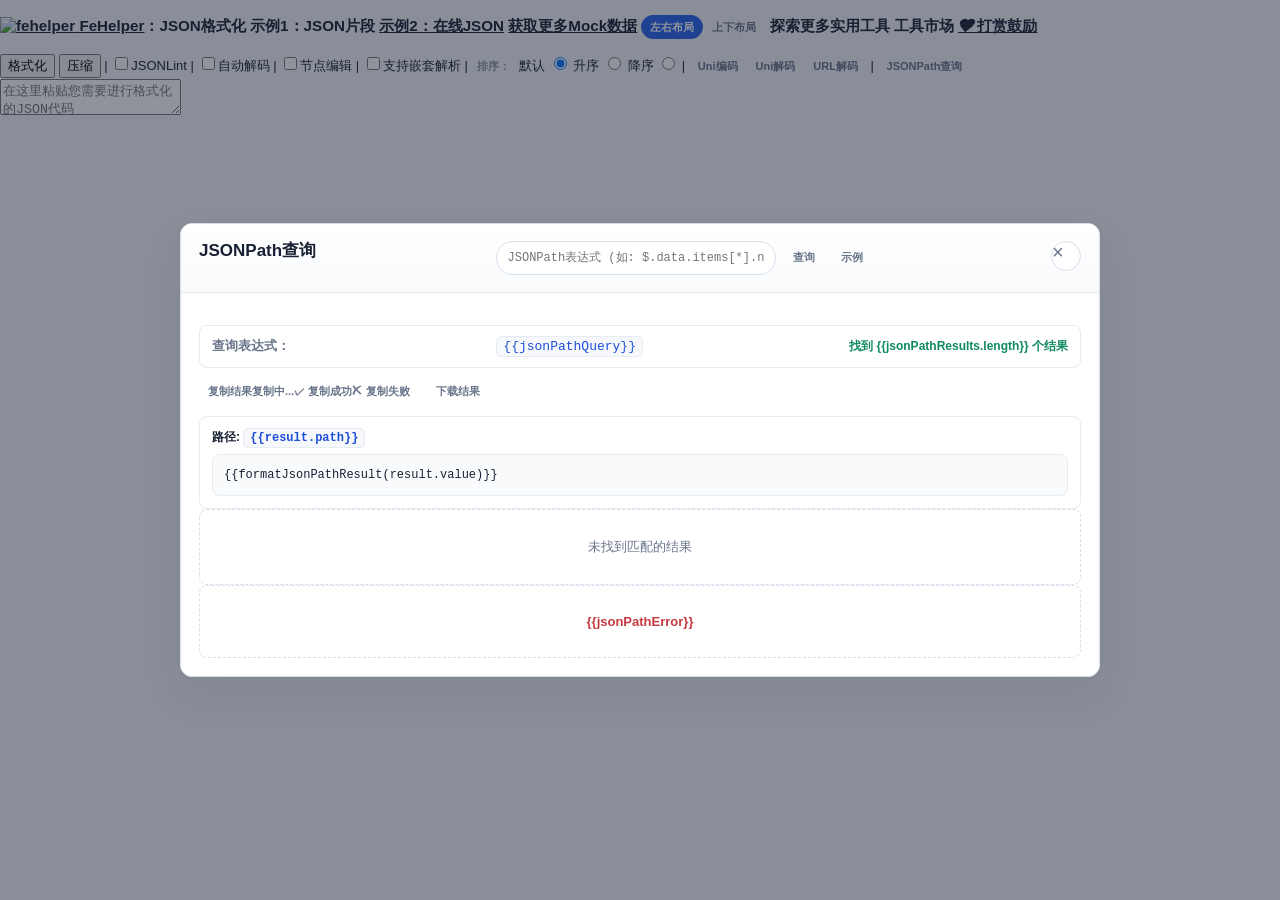
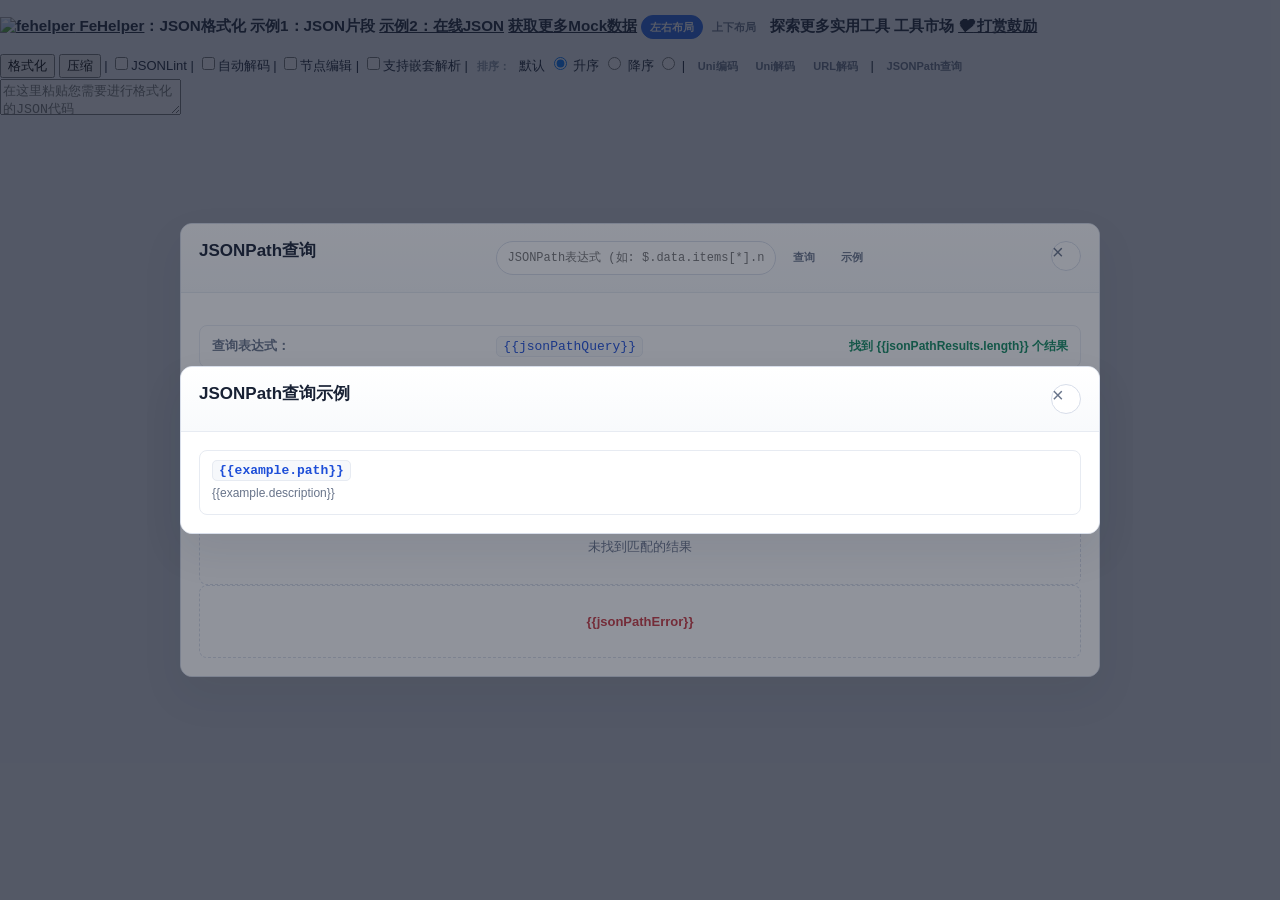

feat: add inline AI assistance to FeHelper tools

--- a/apps/json-format/index.css
+++ b/apps/json-format/index.css
@@ -53,7 +53,7 @@ html.fh-jf a:focus {
     text-decoration: none;
 }
 
-.v-cloak {
+[v-cloak] {
     display: none !important;
 }
 
@@ -239,14 +239,22 @@ html.fh-jf .x-toolbar.fh-command-bar {
     background: var(--fh-surface-soft);
 }
 
-.fh-command-primary,
-.fh-command-tail {
+.fh-command-primary {
     background: var(--fh-surface);
 }
 
-.fh-command-tail {
-    gap: 1px;
-    margin-left: 0;
+html.fh-jf .fh-ai-tool-btn {
+    border-color: rgba(37, 99, 235, 0.24) !important;
+    background: #eef5ff !important;
+    color: #1d4ed8 !important;
+    font-weight: 800;
+}
+
+html.fh-jf .fh-ai-tool-btn:hover,
+html.fh-jf .fh-ai-tool-btn:focus {
+    border-color: rgba(37, 99, 235, 0.5) !important;
+    background: #dbeafe !important;
+    color: #1e40af !important;
 }
 
 html.fh-jf .xjf-btn,
@@ -472,26 +480,75 @@ html.fh-jf .fh-command-bar > .x-split {
     background: linear-gradient(180deg, #ffffff, #f8fafc);
 }
 
+.fh-pane-actions {
+    display: inline-flex;
+    align-items: center;
+    justify-content: flex-end;
+    gap: 4px;
+    flex: 0 0 auto;
+    flex-wrap: wrap;
+}
+
+.fh-pane-ai-action {
+    height: 24px;
+    padding: 0 10px;
+    border: 1px solid rgba(37, 99, 235, 0.32);
+    border-radius: 999px;
+    background: #2563eb;
+    color: #ffffff;
+    font-size: 11px;
+    font-weight: 800;
+    line-height: 1;
+    cursor: pointer;
+    box-shadow: 0 8px 18px rgba(37, 99, 235, 0.18);
+    transition: transform 0.2s ease, box-shadow 0.2s ease, background 0.2s ease;
+}
+
+html.fh-jf .fh-pane-ai-action.fh-ai-tool-btn {
+    border-color: rgba(37, 99, 235, 0.5) !important;
+    background: #2563eb !important;
+    color: #ffffff !important;
+}
+
+html.fh-jf .fh-pane-ai-action.fh-ai-tool-btn:hover,
+html.fh-jf .fh-pane-ai-action.fh-ai-tool-btn:focus {
+    border-color: rgba(37, 99, 235, 0.6) !important;
+    background: #1d4ed8 !important;
+    color: #ffffff !important;
+    box-shadow: 0 10px 22px rgba(37, 99, 235, 0.24);
+}
+
+.fh-pane-ai-action:active {
+    transform: translateY(1px);
+}
+
+.fh-pane-actions .fh-option-bar {
+    display: inline-flex;
+    gap: 4px;
+}
+
+.fh-pane-actions .fh-option-bar:empty {
+    display: none;
+}
+
+.fh-pane-actions > .xjf-btn,
+.fh-pane-actions .fh-option-bar .xjf-btn {
+    border-color: var(--fh-line-soft);
+    background: #ffffff;
+}
+
+.fh-pane-actions > .xjf-btn:hover,
+.fh-pane-actions .fh-option-bar .xjf-btn:hover {
+    border-color: var(--fh-line);
+    background: var(--fh-surface-soft);
+}
+
 .fh-pane-header h2 {
     margin: 0;
     color: var(--fh-text);
     font-size: 14px;
     line-height: 1.2;
     font-weight: 760;
-}
-
-.fh-pane-meta {
-    height: 24px;
-    padding: 0 8px;
-    display: inline-flex;
-    align-items: center;
-    border: 1px solid var(--fh-line);
-    border-radius: 999px;
-    background: #ffffff;
-    color: var(--fh-faint);
-    font-family: var(--fh-mono);
-    font-size: 11px;
-    white-space: nowrap;
 }
 
 .fh-workspace .row {
@@ -1119,7 +1176,6 @@ body.theme-dark .jsonpath-modal-header {
 body.theme-dark .fh-brand,
 body.theme-dark .fh-command-group,
 body.theme-dark .fh-link-action,
-body.theme-dark .fh-pane-meta,
 body.theme-dark .jsonpath-modal-close,
 body.theme-dark .fh-empty-state,
 body.theme-dark .jsonpath-result-value,
